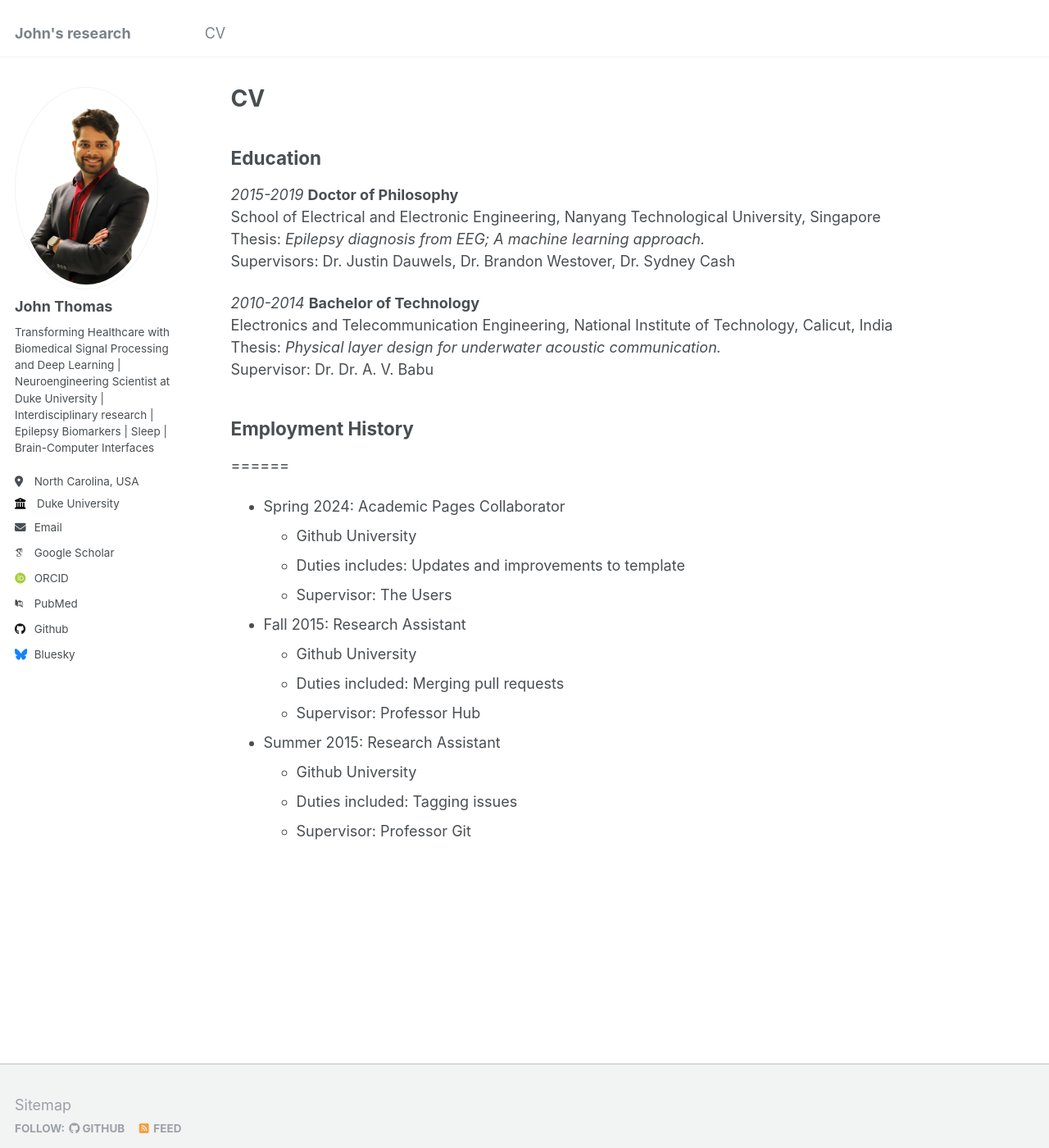
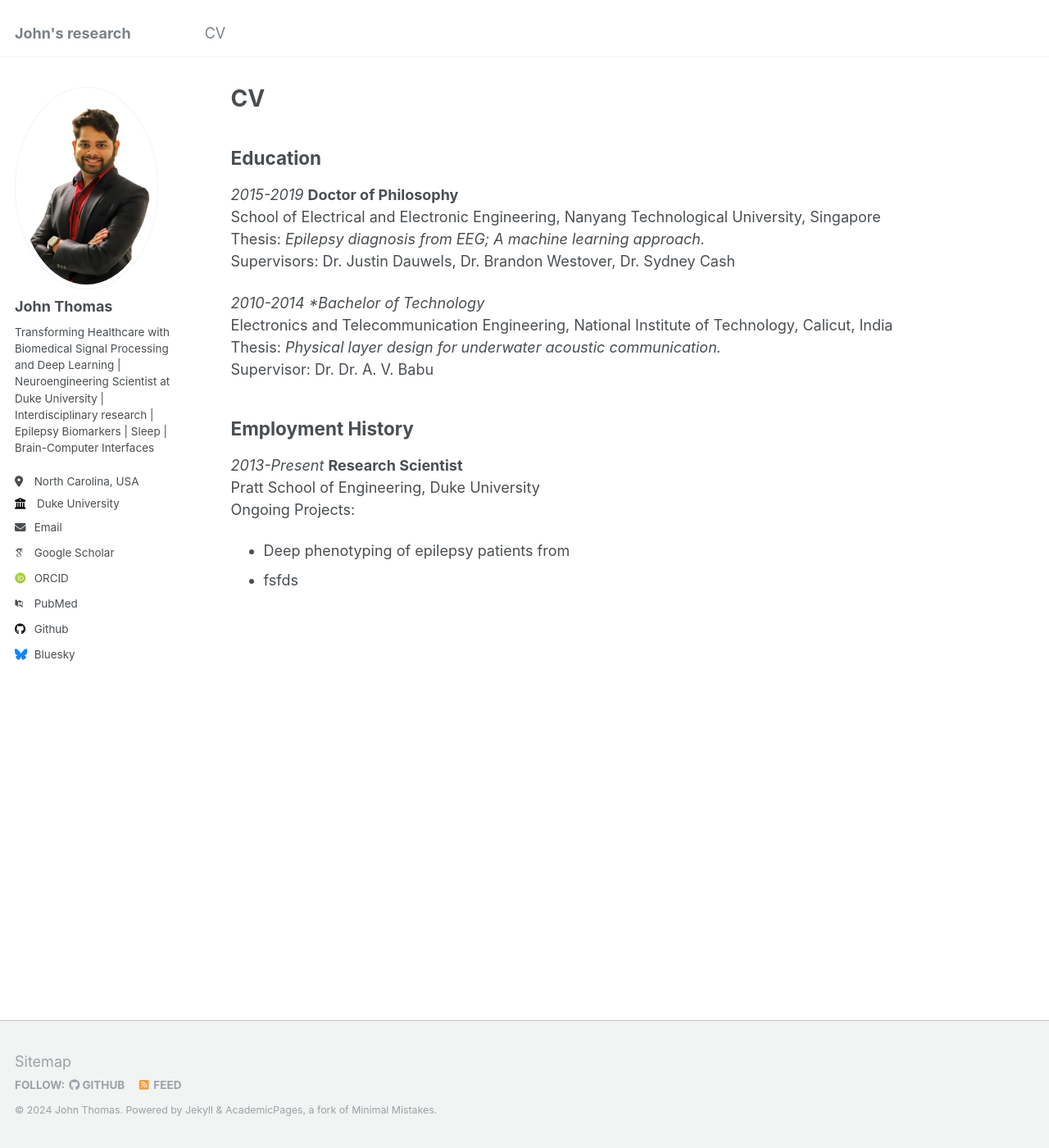
Before and after one commit to johnthomasphd/johnthomasphd.github.io, a Jekyll site: the page built from _pages/cv.md, in a window 1280 px wide and 1400 px high. Shown: the whole window at 82% size. Built offline with Jekyll 4.4.1, drawn with Linux system fonts in a browser that asks for light colours; some web fonts are replaced.

Commit message:
Update cv.md

```diff
--- a/_pages/cv.md
+++ b/_pages/cv.md
@@ -16,24 +16,15 @@
 Thesis: *Epilepsy diagnosis from EEG; A machine learning approach.*
 Supervisors: Dr. Justin Dauwels, Dr. Brandon Westover, Dr. Sydney Cash
 
-*2010-2014* **Bachelor of Technology**
+*2010-2014* **Bachelor of Technology*
 Electronics and Telecommunication Engineering, National Institute of Technology, Calicut, India
 Thesis: *Physical layer design for underwater acoustic communication.*
 Supervisor: Dr. Dr. A. V. Babu
 
 ## Employment History
-======
-* Spring 2024: Academic Pages Collaborator
-  * Github University
-  * Duties includes: Updates and improvements to template
-  * Supervisor: The Users
 
-* Fall 2015: Research Assistant
-  * Github University
-  * Duties included: Merging pull requests
-  * Supervisor: Professor Hub
-
-* Summer 2015: Research Assistant
-  * Github University
-  * Duties included: Tagging issues
-  * Supervisor: Professor Git
+*2013-Present* **Research Scientist**
+Pratt School of Engineering, Duke University
+Ongoing Projects:
+* Deep phenotyping of epilepsy patients from
+* fsfds
```
